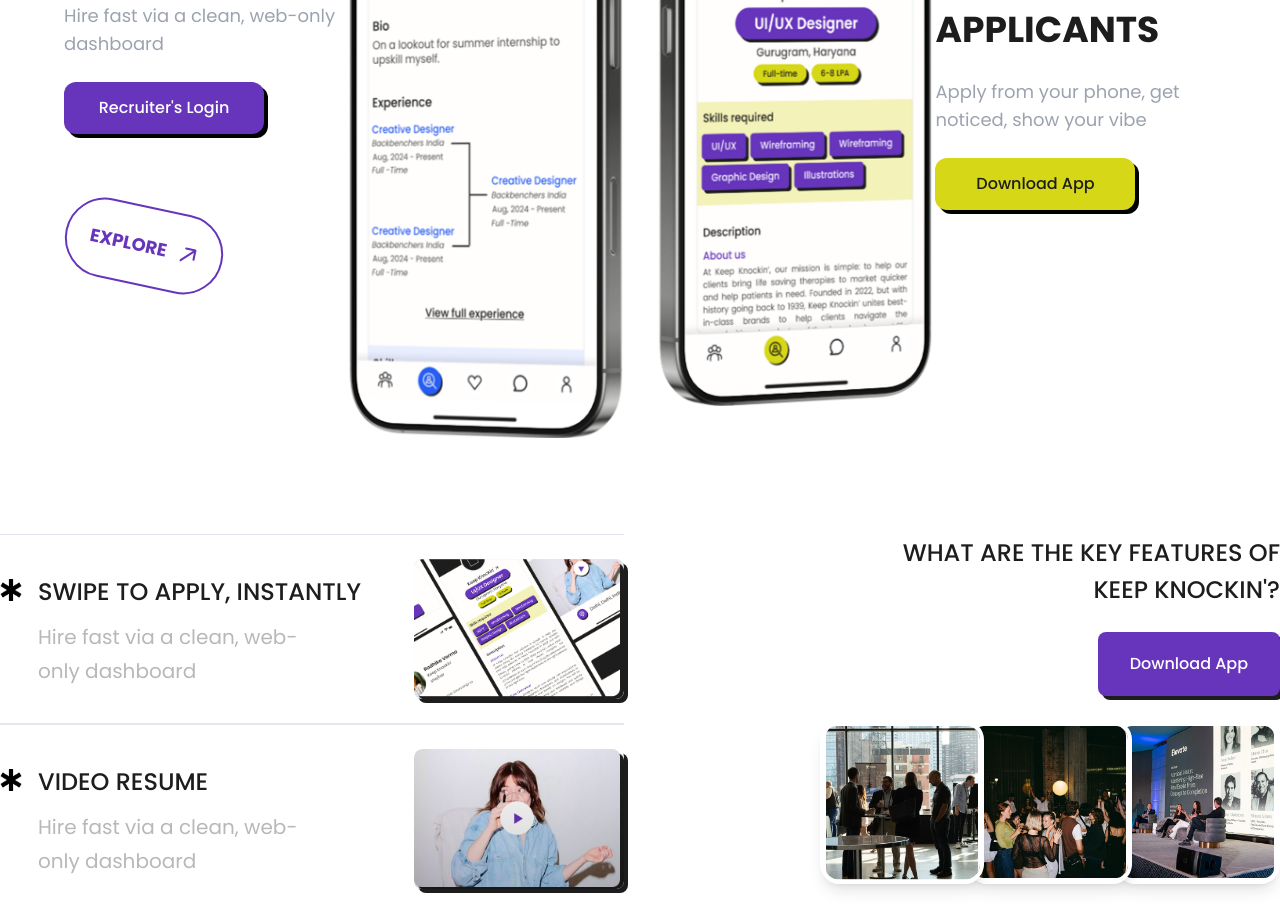
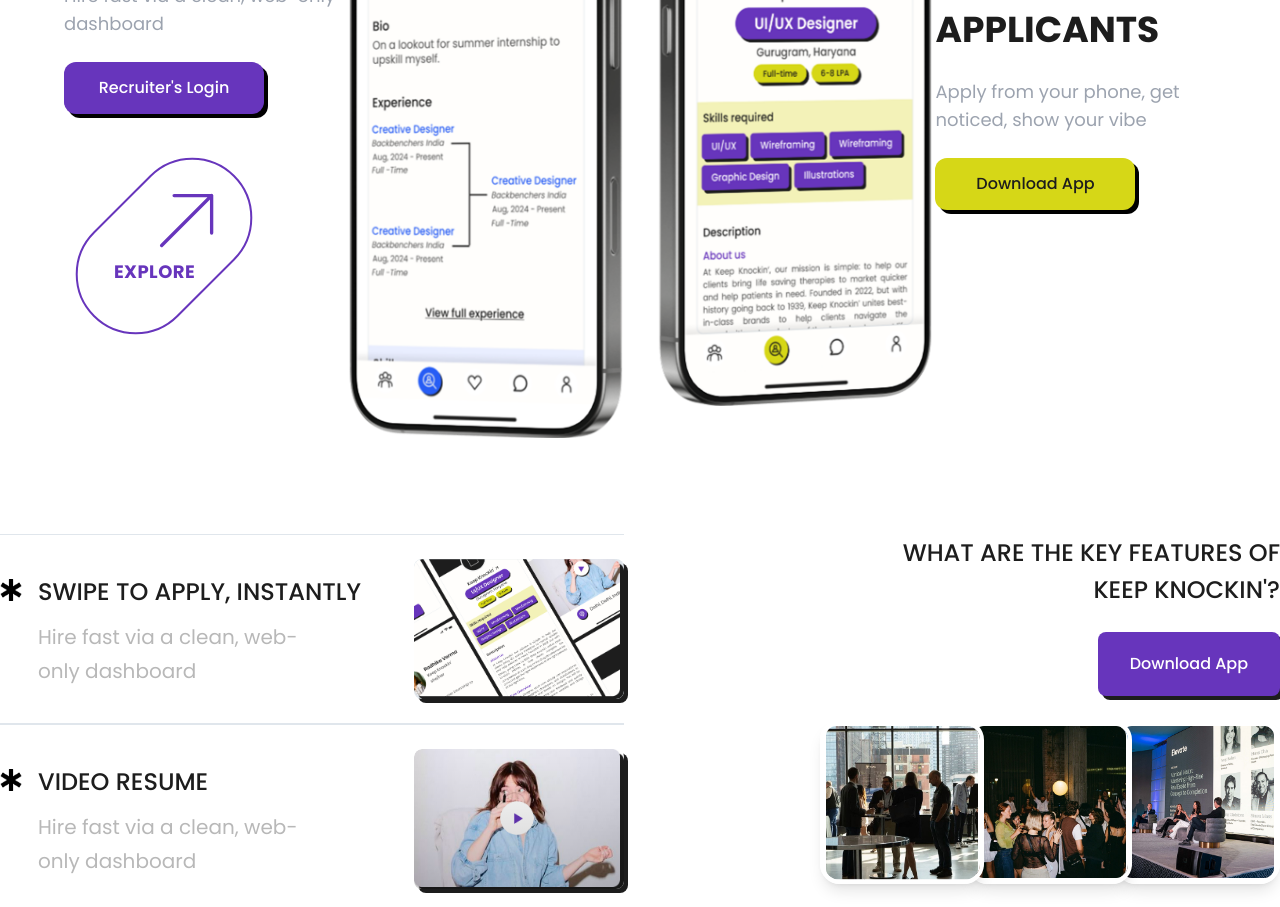
Before and after one commit to adventurepark52-ai/KeepKnockin2, a React (Vite) app: page / in a window 1280 px wide. Shown: the part 1420-2327 px from the top of the page. Built offline with nearby package versions, Linux system fonts and the light colour scheme.

Commit message:
update explore button ui with improved styling

```diff
--- a/src/screens/Wireframe/Wireframe.tsx
+++ b/src/screens/Wireframe/Wireframe.tsx
@@ -65,24 +65,32 @@
               </div>
             </Button>
 
-
-
-            {/* Explore Button - Updated tilted oval design */}
+{/* Explore Button - Opposite direction tilt */}
 <div className="flex flex-col items-start gap-4 mt-12">
   <div className="relative">
-                {/* Tilted oval button with text and arrow inside */}
-                <div className="w-[160px] h-[80px] bg-transparent border-2 border-[#6735bc] rounded-[80px] flex items-center justify-center gap-3 transform rotate-12">
-                  <span className="[font-family:'Poppins',Helvetica] font-bold text-[#6735bc] text-lg tracking-[0]">
+    {/* Perfect oval button tilted in opposite direction */}
+    <div className="w-[200px] h-[120px] bg-white border-2 border-[#6735bc] rounded-full relative transition-all duration-300 hover:bg-[#6735bc] group cursor-pointer transform -rotate-45">
+
+      {/* Arrow positioned in upper right - counter-rotated to stay upright */}
+      <svg
+        xmlns="http://www.w3.org/2000/svg"
+        fill="none"
+        viewBox="0 0 24 24"
+        strokeWidth="1"
+        stroke="#6735bc"
+        className="w-20 h-25 group-hover:stroke-white transition-colors duration-300 absolute top-4 right-6 transform rotate-45"
+      >
+        <path strokeLinecap="round" strokeLinejoin="round" d="m4.5 19.5 15-15m0 0H8.25m11.25 0v11.25" />
+      </svg>
+
+      {/* EXPLORE text positioned in lower left - counter-rotated to stay readable */}
+      <span className="font-['Poppins',Helvetica] font-bold text-[#6735bc] text-lg tracking-wide group-hover:text-white transition-colors duration-300 absolute bottom-8 left-8 transform rotate-45">
         EXPLORE
       </span>
-                  {/* Medium-sized arrow */}
-                  <svg xmlns="http://www.w3.org/2000/svg" fill="none" viewBox="0 0 24 24" strokeWidth="2.5" stroke="#6735bc" className="w-5 h-5">
-                    <path strokeLinecap="round" strokeLinejoin="round" d="m4.5 19.5 15-15m0 0H8.25m11.25 0v11.25" />
-                  </svg>
+
     </div>
   </div>
 </div>
-
           </div>
 
           {/* Mobile Screens - Updated with offset positioning */}
@@ -121,7 +129,6 @@
                 Download App
               </div>
             </Button>
-
           </div>
         </div>
 
```
Lines whose indentation alone changed are shown as unchanged.
